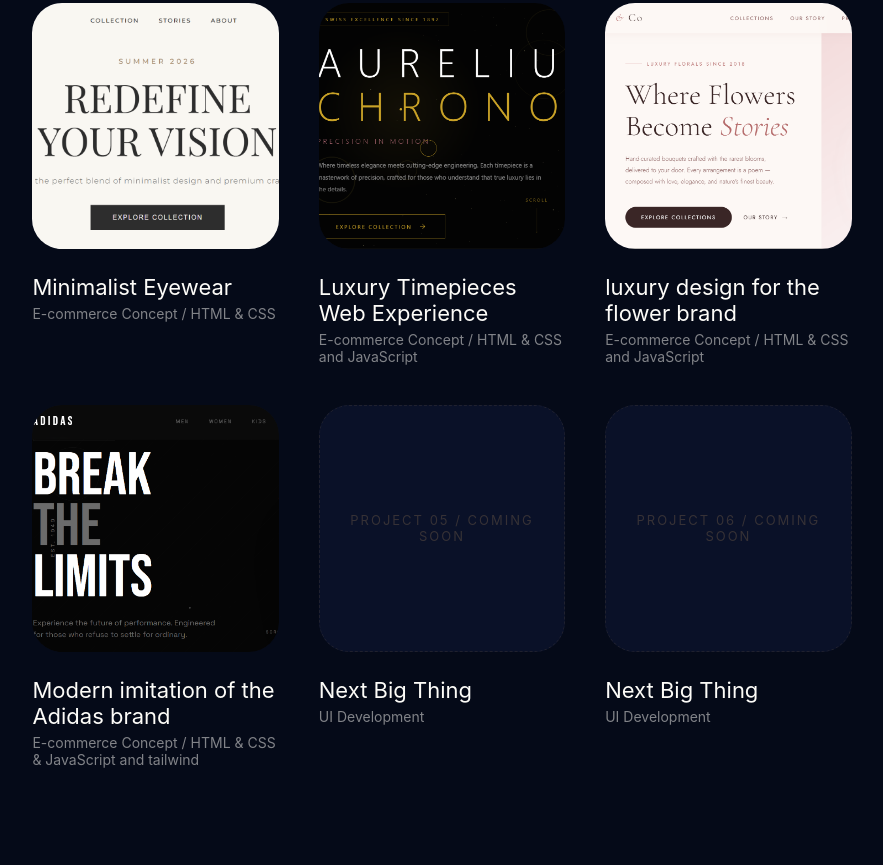
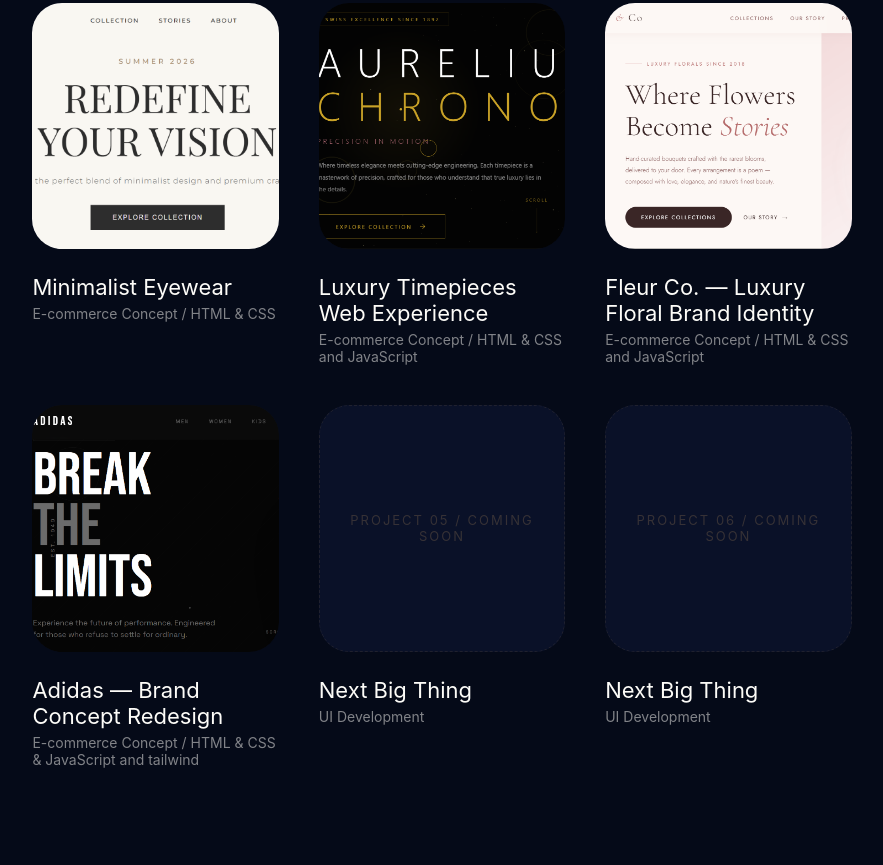
Before and after one commit to amlalqiran-oss/Aml-Portfolio, a plain HTML site: page projects.html in a window 1280 px wide. Shown: the part 386-1251 px from the top of the page, without its empty margins (198-1081 px from the left). Drawn offline with Linux system fonts and the light colour scheme.

Commit message:
Add files via upload

```diff
--- a/projects.html
+++ b/projects.html
@@ -49,7 +49,7 @@
                         </div>
                     </div>
                     <div class="project-info">
-                        <h4>luxury design for the flower brand</h4>
+                        <h4>Fleur Co. — Luxury Floral Brand Identity</h4>
                         <p>E-commerce Concept / HTML & CSS and JavaScript</p>
                     </div>
                 </div>
@@ -58,11 +58,11 @@
                     <div class="project-img-container">
                     <img src="imgs\adidas.png" alt="adidas">
                     <div class="project-overlay">
-                            <a href="https://amlalqiran-oss.github.io/AURELIUS---Luxury-Timepieces/" target="_blank" class="project-link">Launch Project</a>
+                        <a href="https://amlalqiran-oss.github.io/ADIDAS/" target="_blank" class="project-link">Launch Project</a>
                     </div>
                 </div>
                 <div class="project-info">
-                        <h4>Modern imitation of the Adidas brand</h4>
+                    <h4>Adidas — Brand Concept Redesign</h4>
                     <p>E-commerce Concept / HTML & CSS & JavaScript and tailwind</p>
                 </div>
                 </div>
```
Also changed, not shown: index.html (+3 -3 lines). Lines whose indentation alone changed are shown as unchanged.
